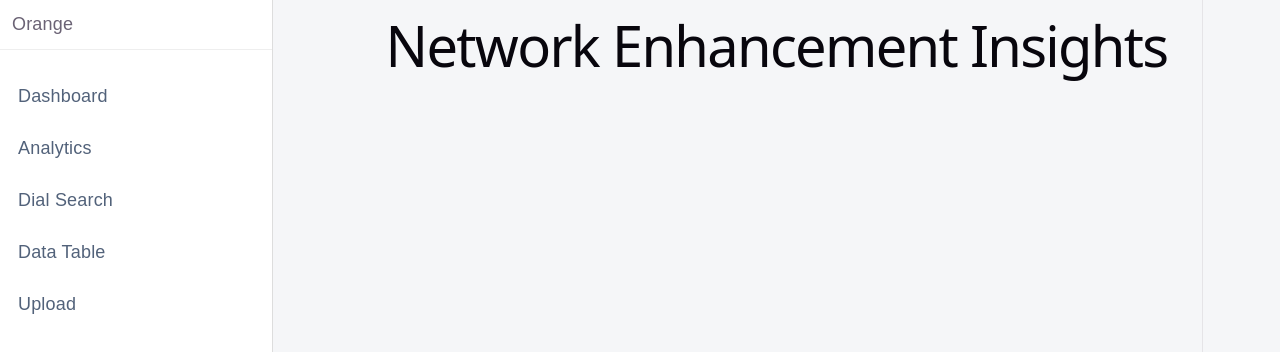
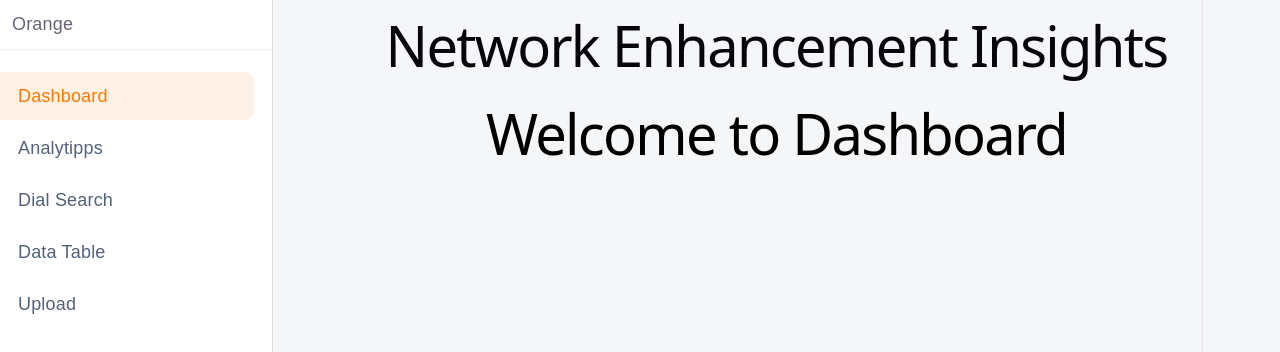
Before and after one commit to ahmedehab2006/orange-frontend, a React (Vite) app: page / in a window 1280 px wide. Shown: the top 352 px of the page. Built offline with nearby package versions, Linux system fonts and the light colour scheme.

Commit message:
Update project

```diff
--- a/src/App.jsx
+++ b/src/App.jsx
@@ -1,11 +1,11 @@
 import { BrowserRouter } from "react-router-dom";
-import AppLayout from "./layout/AppLayout";
+import AppRoutes from "./routes/AppRoutes";
 import "./App.css";
 
 function App() {
   return (
     <BrowserRouter>
-      <AppLayout />
+      <AppRoutes />
     </BrowserRouter>
   );
 }
--- a/src/layout/Sidebar.jsx
+++ b/src/layout/Sidebar.jsx
@@ -9,11 +9,27 @@ function Sidebar() {
             </div>
 
             <nav className="sidebar-nav">
-                <NavLink to="/Dashboard">Dashboard</NavLink>
-                <NavLink to="/analytics">Analytics</NavLink>
-                <NavLink to="/dial-search">Dial Search</NavLink>
-                <NavLink to="/data-table">Data Table</NavLink>
-                <NavLink to="/upload">Upload</NavLink>
+
+                <NavLink to="/">
+                    Dashboard
+                </NavLink>
+
+                <NavLink to="/analytics">
+                    Analytipps
+                </NavLink>
+
+                <NavLink to="/dial-search">
+                    Dial Search
+                </NavLink>
+
+                <NavLink to="/data-table">
+                    Data Table
+                </NavLink>
+
+                <NavLink to="/upload">
+                    Upload
+                </NavLink>
+
             </nav>
 
         </aside>
--- a/src/pages/Analytics.jsx
+++ b/src/pages/Analytics.jsx
@@ -1,5 +1,9 @@
 function Analytics() {
-    return <h1>Analytics Page</h1>;
+    return (
+        <h1 style={{ color: "black", padding: "30px" }}>
+            Welcome to Analytics
+        </h1>
+    );
 }
 
 export default Analytics;
--- a/src/pages/Dashboard.jsx
+++ b/src/pages/Dashboard.jsx
@@ -1,7 +1,7 @@
 function Dashboard() {
     return (
-        <h1 style={{ color: "black" }}>
-            Dashboard Page
+        <h1 style={{ color: "black", padding: "30px" }}>
+            Welcome to Dashboard
         </h1>
     );
 }
--- a/src/pages/Data Table.jsx
+++ b/src/pages/Data Table.jsx
@@ -0,0 +1,9 @@
+function DataTable() {
+  return (
+    <h1 style={{ color: "black", padding: "30px" }}>
+      Welcome to Data Table
+    </h1>
+  );
+}
+
+export default DataTable;
--- a/src/pages/Dial Search.jsx
+++ b/src/pages/Dial Search.jsx
@@ -0,0 +1,9 @@
+function DialSearch() {
+  return (
+    <h1 style={{ color: "black", padding: "30px" }}>
+      Welcome to Dial Search
+    </h1>
+  );
+}
+
+export default DialSearch;
--- a/src/pages/Upload.jsx
+++ b/src/pages/Upload.jsx
@@ -0,0 +1,9 @@
+function Upload() {
+  return (
+    <h1 style={{ color: "black", padding: "30px" }}>
+      Welcome to Upload
+    </h1>
+  );
+}
+
+export default Upload;
```
